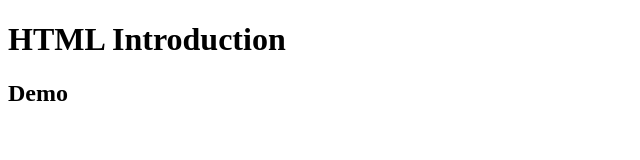
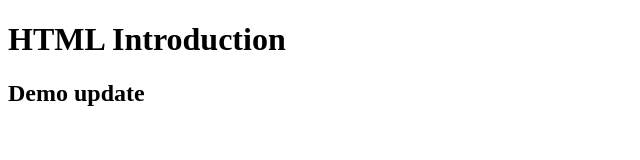
Before and after one commit to dpdahal/fullstack7am, a plain HTML site: page index.html in a window 1280 px wide. Shown: the whole page, without its empty margins (0-640 px from the left). Drawn offline with Linux system fonts and the light colour scheme.

Commit message:
update some code

```diff
--- a/index.html
+++ b/index.html
@@ -8,6 +8,6 @@
 <body>
     <h1>HTML Introduction</h1>
 
-    <h2>Demo</h2>
+    <h2>Demo update</h2>
 </body>
 </html>
```
Also changed, not shown: 1 other file.
